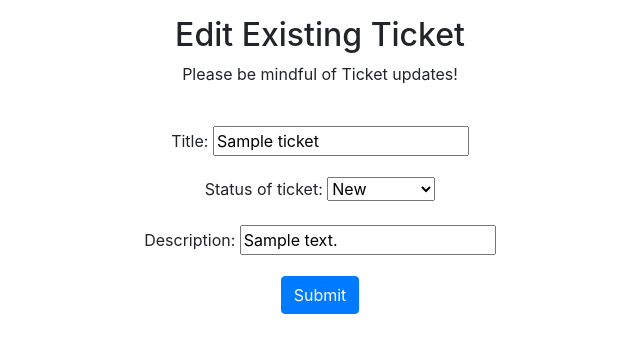
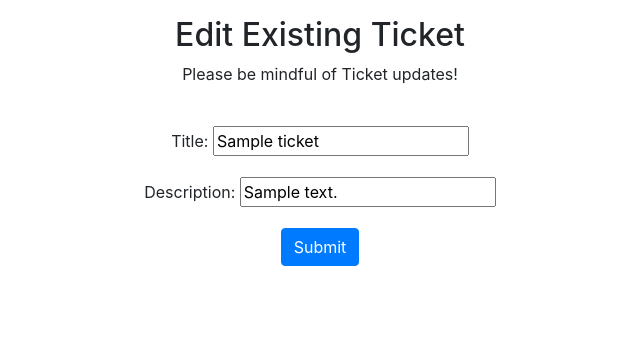
Before and after one commit to josephdubon/django-bugtracker, a Django app: page /edit-ticket/1/ in a window 1280 px wide. Shown: the part 48-401 px from the top of the page, without its empty margins (320-960 px from the left). Run offline with Django 3.2, Linux system fonts and the light colour scheme; a user stored in the database is signed in; tables that the repository leaves empty hold one stand-in row (values such as "Sample post"); some libraries are stand-ins or nearby versions.

Commit message:
Removed edit status from edit ticket
Took 6 minutes

```diff
--- a/bug_tracker/forms.py
+++ b/bug_tracker/forms.py
@@ -16,7 +16,7 @@ class EditTicketForm(forms.Form):
     ]
 
     title = forms.CharField(max_length=50)
-    status_of_ticket = forms.ChoiceField(choices=TICKET_STATUS)
+    # status_of_ticket = forms.ChoiceField(choices=TICKET_STATUS)
 
     description = forms.CharField(max_length=350)
     # author_of_ticket = forms.ForeignKey(settings.AUTH_USER_MODEL,
--- a/bug_tracker/views.py
+++ b/bug_tracker/views.py
@@ -91,7 +91,6 @@ def edit_ticket(request, ticket_id):
         if form.is_valid():
             data = form.cleaned_data
             ticket.title = data["title"]
-            ticket.status_of_ticket = data["status_of_ticket"]
             ticket.description = data["description"]
             ticket.save()
         return HttpResponseRedirect(reverse("ticket_detail", args=[ticket.id]))
@@ -99,7 +98,6 @@ def edit_ticket(request, ticket_id):
     data = {
         "title": ticket.title,
         "description": ticket.description,
-        "status_of_ticket": ticket.status_of_ticket,
     }
     form = EditTicketForm(initial=data)
     return render(request, "edit_ticket.html", {"form": form})
--- a/templates/ticket_detail.html
+++ b/templates/ticket_detail.html
@@ -6,6 +6,8 @@
     <h1>{{ heading }}</h1>
     {% if user.is_authenticated %}
         <h1>Title: {{ ticket.title }}</h1>
+        <small><a href="/edit-ticket/{{ ticket.id }}">edit ticket</a></small>
+
         <p>Ticket details:</p>
 
         {#    START NEW TICKETS HERE    #}
```
